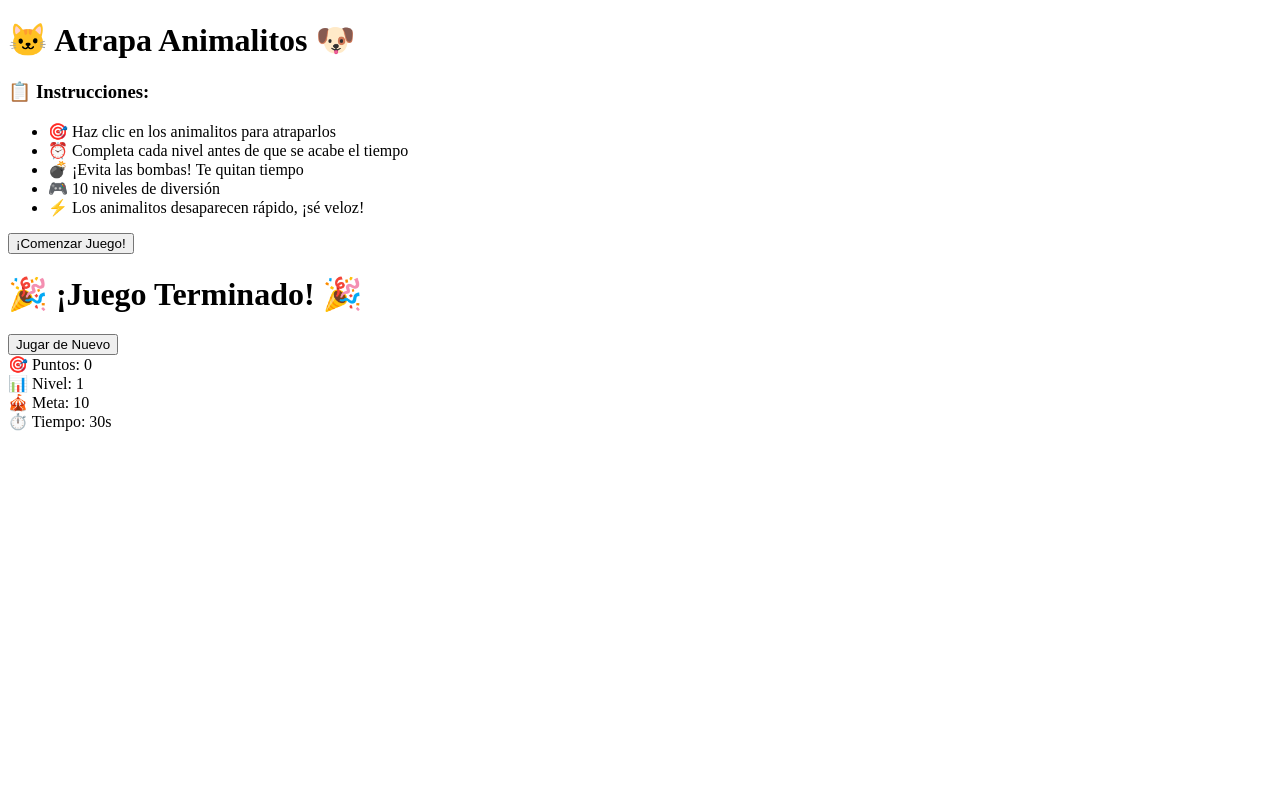
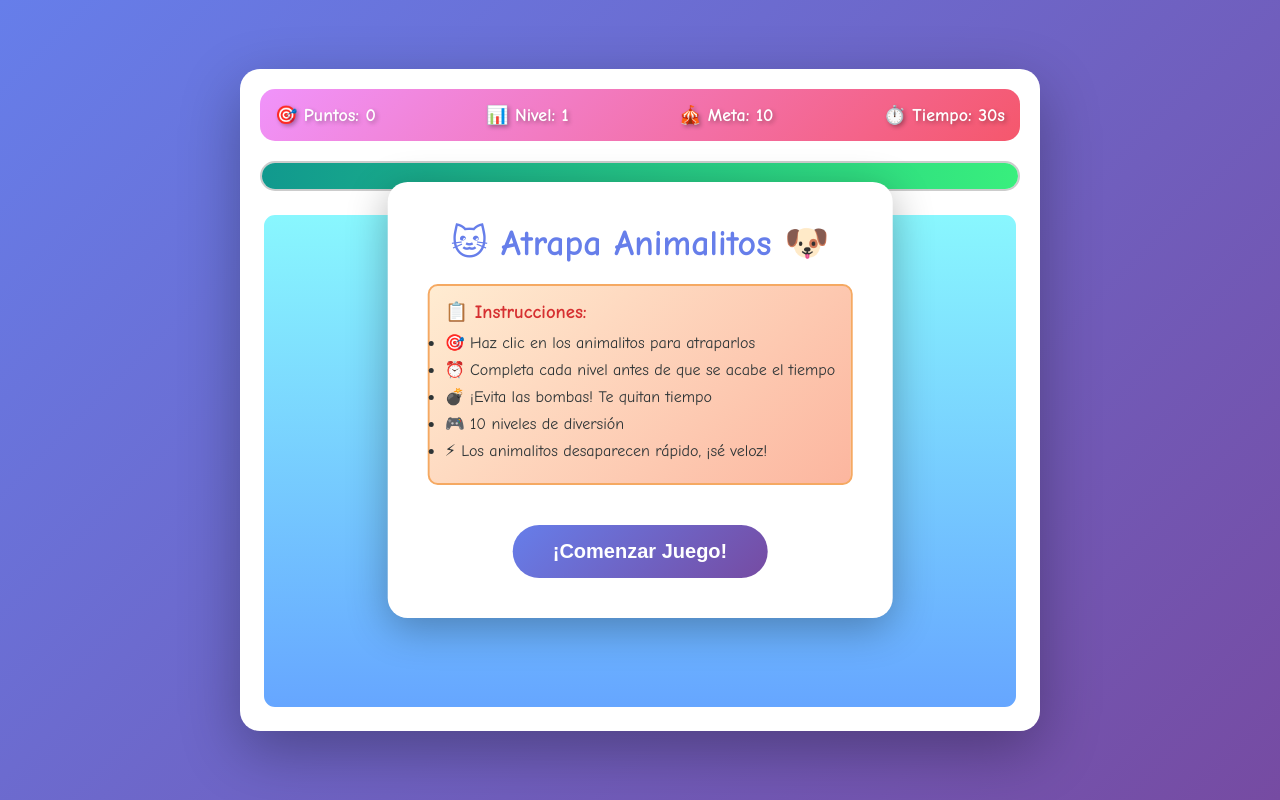
Before and after one commit to Jefemobal17/Atrapalos, a plain HTML site: page index.html in a window 1280 px wide. Drawn offline with Linux system fonts and the light colour scheme; a script that the page names is missing.

Commit message:
Refactor CSS styles and remove animal config

```diff
--- a/css/styles.css
+++ b/css/styles.css
@@ -1,94 +1,220 @@
-// Configuración de animales con sus imágenes
-// Coloca tus imágenes en la carpeta "images/" con estos nombres exactos
+* {
+    margin: 0;
+    padding: 0;
+    box-sizing: border-box;
+}
 
-const ANIMALS_CONFIG = [
-    {
-        id: 'cat',
-        name: 'Gatito',
-        image: 'images/cat.png',
-        score: 10
-    },
-    {
-        id: 'dog',
-        name: 'Perrito',
-        image: 'images/dog.png',
-        score: 10
-    },
-    {
-        id: 'penguin',
-        name: 'Pingüino',
-        image: 'images/penguin.png',
-        score: 15
-    },
-    {
-        id: 'chick',
-        name: 'Pollito',
-        image: 'images/chick.png',
-        score: 8
-    },
-    {
-        id: 'rabbit',
-        name: 'Conejito',
-        image: 'images/rabbit.png',
-        score: 12
-    },
-    {
-        id: 'panda',
-        name: 'Panda',
-        image: 'images/panda.png',
-        score: 20
-    },
-    {
-        id: 'fox',
-        name: 'Zorrito',
-        image: 'images/fox.png',
-        score: 15
-    },
-    {
-        id: 'koala',
-        name: 'Koala',
-        image: 'images/koala.png',
-        score: 18
-    },
-    {
-        id: 'tiger',
-        name: 'Tigre',
-        image: 'images/tiger.png',
-        score: 25
-    },
-    {
-        id: 'unicorn',
-        name: 'Unicornio',
-        image: 'images/unicorn.png',
-        score: 30
+body {
+    font-family: 'Comic Sans MS', cursive, sans-serif;
+    background: linear-gradient(135deg, #667eea 0%, #764ba2 100%);
+    min-height: 100vh;
+    display: flex;
+    justify-content: center;
+    align-items: center;
+    overflow: hidden;
+}
+
+#game-container {
+    background: white;
+    border-radius: 20px;
+    padding: 20px;
+    box-shadow: 0 20px 60px rgba(0, 0, 0, 0.3);
+    max-width: 800px;
+    width: 95%;
+}
+
+#header {
+    display: flex;
+    justify-content: space-between;
+    align-items: center;
+    margin-bottom: 20px;
+    padding: 15px;
+    background: linear-gradient(135deg, #f093fb 0%, #f5576c 100%);
+    border-radius: 15px;
+    color: white;
+}
+
+.stat {
+    font-size: 18px;
+    font-weight: bold;
+    text-shadow: 2px 2px 4px rgba(0, 0, 0, 0.3);
+}
+
+#game-area {
+    position: relative;
+    width: 100%;
+    height: 500px;
+    background: linear-gradient(180deg, #89f7fe 0%, #66a6ff 100%);
+    border-radius: 15px;
+    overflow: hidden;
+    border: 4px solid #fff;
+}
+
+.animal {
+    position: absolute;
+    width: 100px;
+    height: 100px;
+    cursor: pointer;
+    transition: transform 0.1s;
+    animation: appear 0.3s ease-out;
+    background-size: contain;
+    background-repeat: no-repeat;
+    background-position: center;
+    filter: drop-shadow(3px 3px 5px rgba(0, 0, 0, 0.3));
+}
+
+.animal:hover {
+    transform: scale(1.2);
+}
+
+.animal:active {
+    transform: scale(0.9);
+}
+
+@keyframes appear {
+    from {
+        transform: scale(0) rotate(-180deg);
+        opacity: 0;
     }
-];
+    to {
+        transform: scale(1) rotate(0deg);
+        opacity: 1;
+    }
+}
 
-// Configuración de la bomba
-const BOMB_CONFIG = {
-    id: 'bomb',
-    name: 'Bomba',
-    image: 'images/bomb.png',
-    timePenalty: 5
-};
+@keyframes disappear {
+    to {
+        transform: scale(0) rotate(180deg);
+        opacity: 0;
+    }
+}
 
-// Configuración de niveles
-const LEVELS_CONFIG = {
-    startingTime: 30,
-    timeBonus: 15,
-    startingTarget: 10,
-    targetIncrement: 2,
-    maxLevels: 10,
-    bombProbability: 0.15,  // 15% de probabilidad de bomba
-    spawnRateBase: 800,     // Milisegundos entre spawns
-    spawnRateDecrement: 50  // Reducción por nivel
-};
+.bomb {
+    animation: pulse 0.5s infinite alternate;
+}
 
-// Configuración de colores para variantes (opcional)
-const COLOR_VARIANTS = [
-    { name: 'normal', filter: 'none' },
-    { name: 'golden', filter: 'sepia(1) saturate(3) hue-rotate(20deg)' },
-    { name: 'blue', filter: 'hue-rotate(200deg)' },
-    { name: 'pink', filter: 'hue-rotate(300deg)' },
-    { name: 'green', filter: 'hue-rotate(100deg)' }
-];
+@keyframes pulse {
+    from {
+        transform: scale(1);
+        filter: drop-shadow(0 0 10px rgba(255, 0, 0, 0.8));
+    }
+    to {
+        transform: scale(1.15);
+        filter: drop-shadow(0 0 20px rgba(255, 0, 0, 1));
+    }
+}
+
+#start-screen, #game-over {
+    position: absolute;
+    top: 50%;
+    left: 50%;
+    transform: translate(-50%, -50%);
+    background: white;
+    padding: 40px;
+    border-radius: 20px;
+    text-align: center;
+    box-shadow: 0 10px 40px rgba(0, 0, 0, 0.3);
+    z-index: 100;
+    min-width: 400px;
+}
+
+h1 {
+    color: #667eea;
+    margin-bottom: 20px;
+    font-size: 36px;
+}
+
+button {
+    background: linear-gradient(135deg, #667eea 0%, #764ba2 100%);
+    color: white;
+    border: none;
+    padding: 15px 40px;
+    font-size: 20px;
+    border-radius: 50px;
+    cursor: pointer;
+    transition: transform 0.2s;
+    font-weight: bold;
+    margin-top: 20px;
+}
+
+button:hover {
+    transform: scale(1.05);
+    box-shadow: 0 5px 20px rgba(102, 126, 234, 0.4);
+}
+
+button:active {
+    transform: scale(0.95);
+}
+
+.hidden {
+    display: none;
+}
+
+#timer-bar {
+    width: 100%;
+    height: 30px;
+    background: #e0e0e0;
+    border-radius: 15px;
+    overflow: hidden;
+    margin-bottom: 20px;
+    border: 2px solid #ccc;
+}
+
+#timer-fill {
+    height: 100%;
+    background: linear-gradient(90deg, #11998e 0%, #38ef7d 100%);
+    transition: width 0.1s linear;
+}
+
+.score-popup {
+    position: absolute;
+    font-size: 28px;
+    font-weight: bold;
+    color: #fff;
+    text-shadow: 2px 2px 4px rgba(0, 0, 0, 0.8);
+    pointer-events: none;
+    animation: scoreFloat 1s ease-out forwards;
+    z-index: 50;
+}
+
+@keyframes scoreFloat {
+    to {
+        transform: translateY(-80px) scale(1.5);
+        opacity: 0;
+    }
+}
+
+.instructions {
+    text-align: left;
+    margin: 20px 0;
+    padding: 15px;
+    background: linear-gradient(135deg, #ffecd2 0%, #fcb69f 100%);
+    border-radius: 10px;
+    border: 2px solid #f5a962;
+}
+
+.instructions h3 {
+    color: #d63031;
+    margin-bottom: 10px;
+}
+
+.instructions li {
+    margin: 8px 0;
+    color: #2d3436;
+}
+
+@media (max-width: 600px) {
+    #start-screen, #game-over {
+        min-width: 90%;
+        padding: 20px;
+    }
+
+    .stat {
+        font-size: 14px;
+    }
+
+    .animal {
+        width: 70px;
+        height: 70px;
+    }
+}
```
